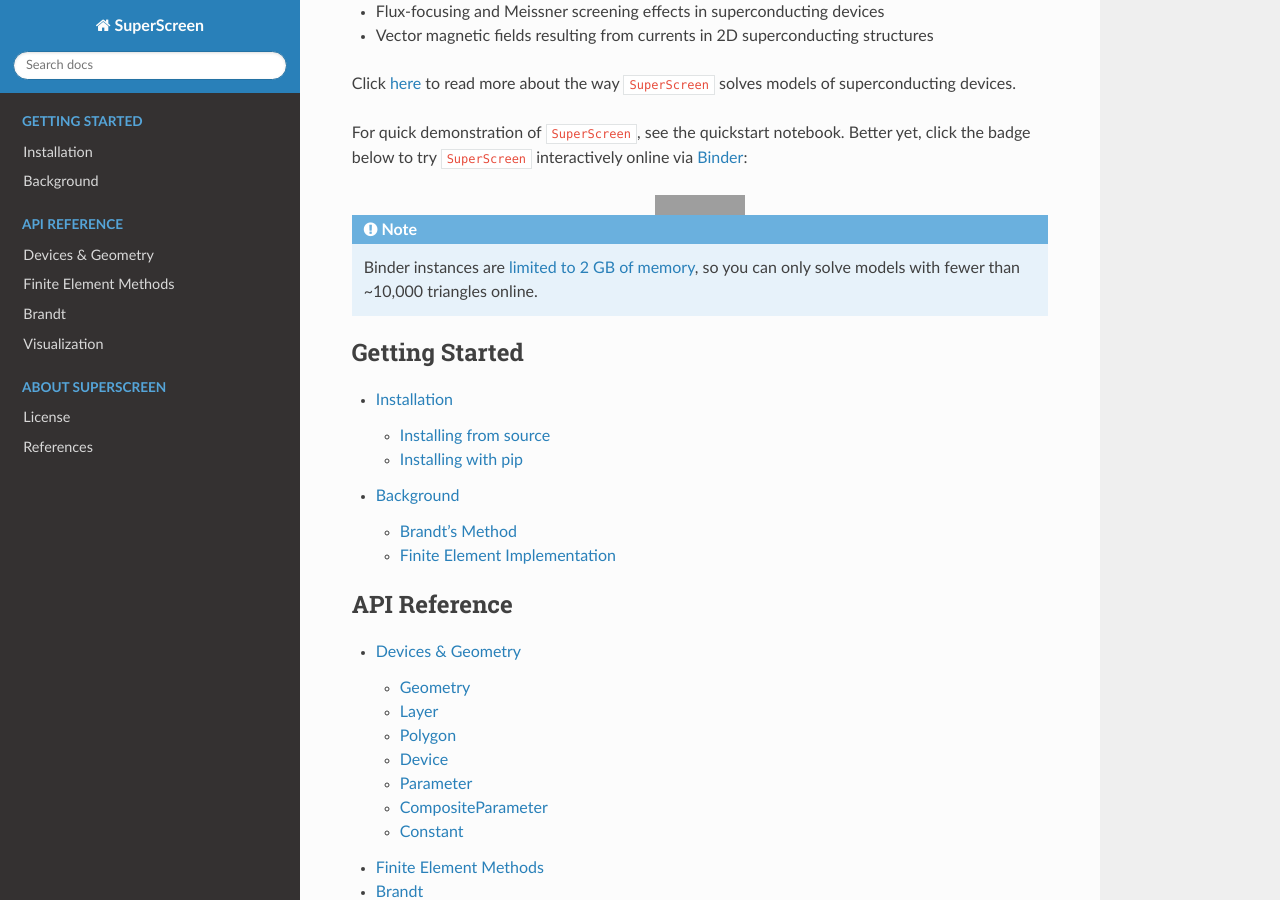
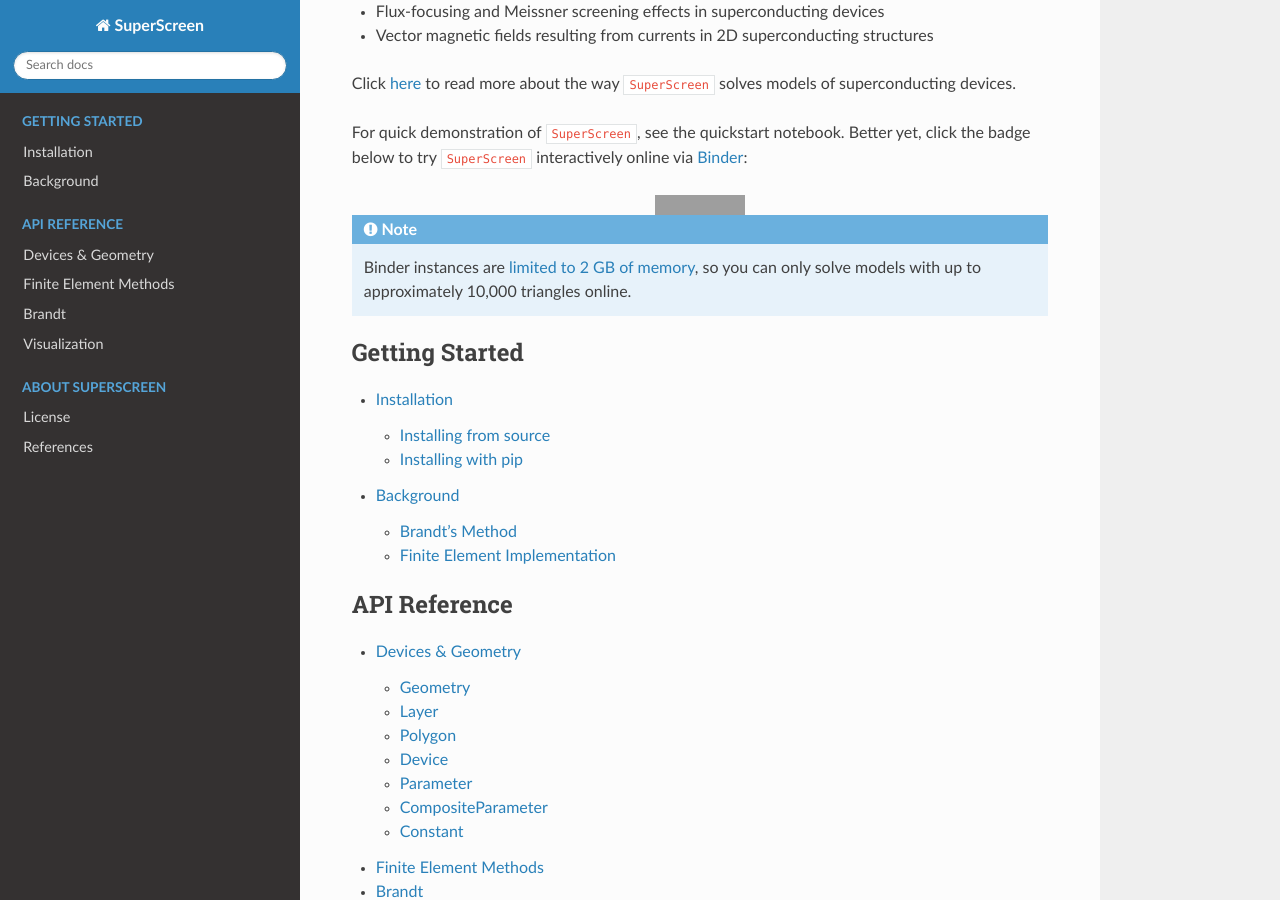
Before and after one commit to loganbvh/superscreen, a Sphinx documentation site: the page built from docs/index.rst, in a window 1280 px wide and 900 px high, scrolled down 422 px. Built offline with Sphinx 7.4.7 and the Read the Docs theme 2.0.0, drawn with Linux system fonts in a browser that asks for light colours; pages that are not in the unit, such as notebooks, are missing from menus; grey boxes are pictures that could not be loaded.

```diff
--- a/docs/index.rst
+++ b/docs/index.rst
@@ -48,7 +48,7 @@ Better yet, click the badge below to try ``SuperScreen`` interactively online vi
 
    Binder instances are `limited to 2 GB of memory
    <https://mybinder.readthedocs.io/en/latest/about/about.html#how-much-memory-am-i-given-when-using-binder>`_,
-   so you can only solve models with fewer than ~10,000 triangles online.
+   so you can only solve models with up to approximately 10,000 triangles online.
 
 .. toctree::
    :maxdepth: 2
```
Also changed, not shown: README.md (+2 -1 lines).
